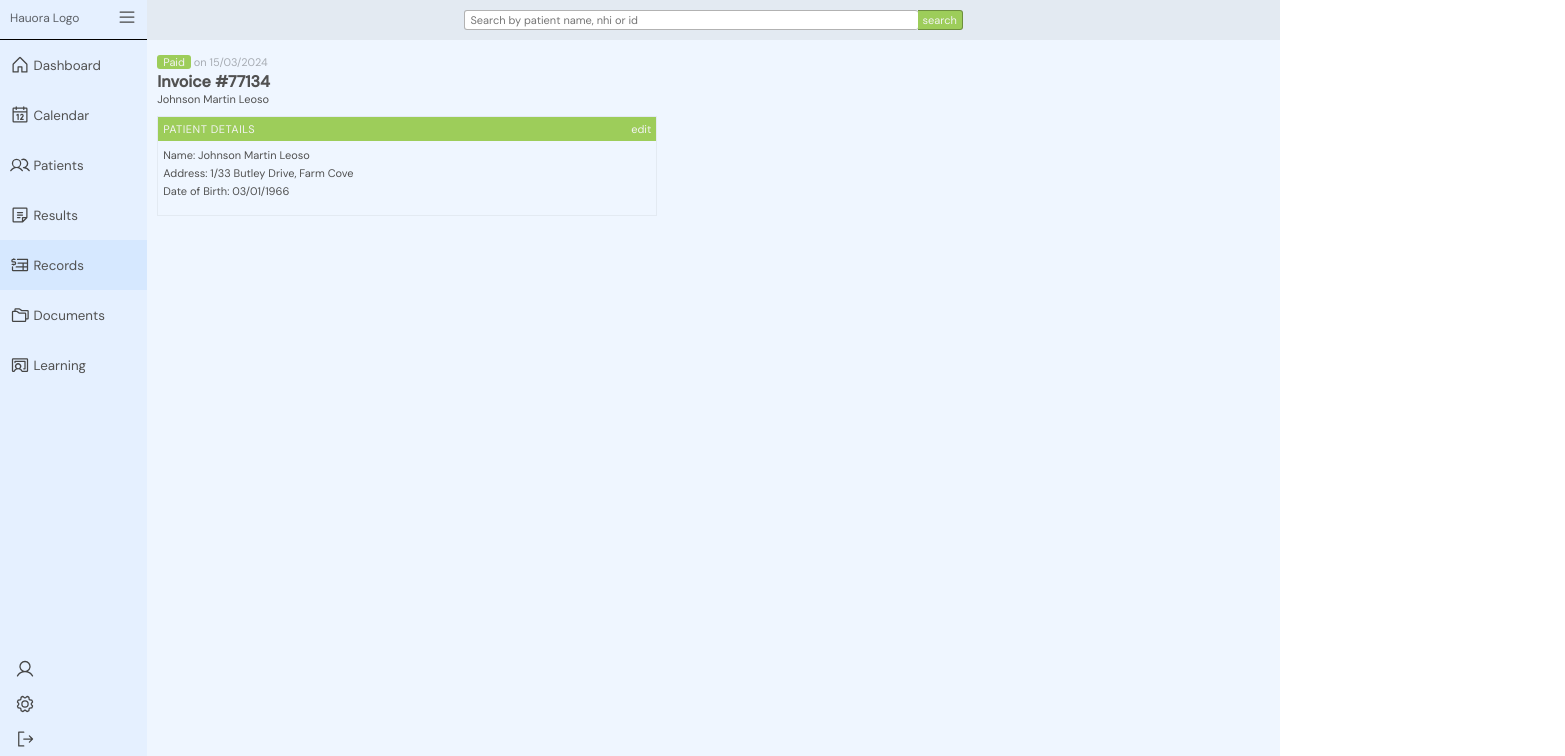
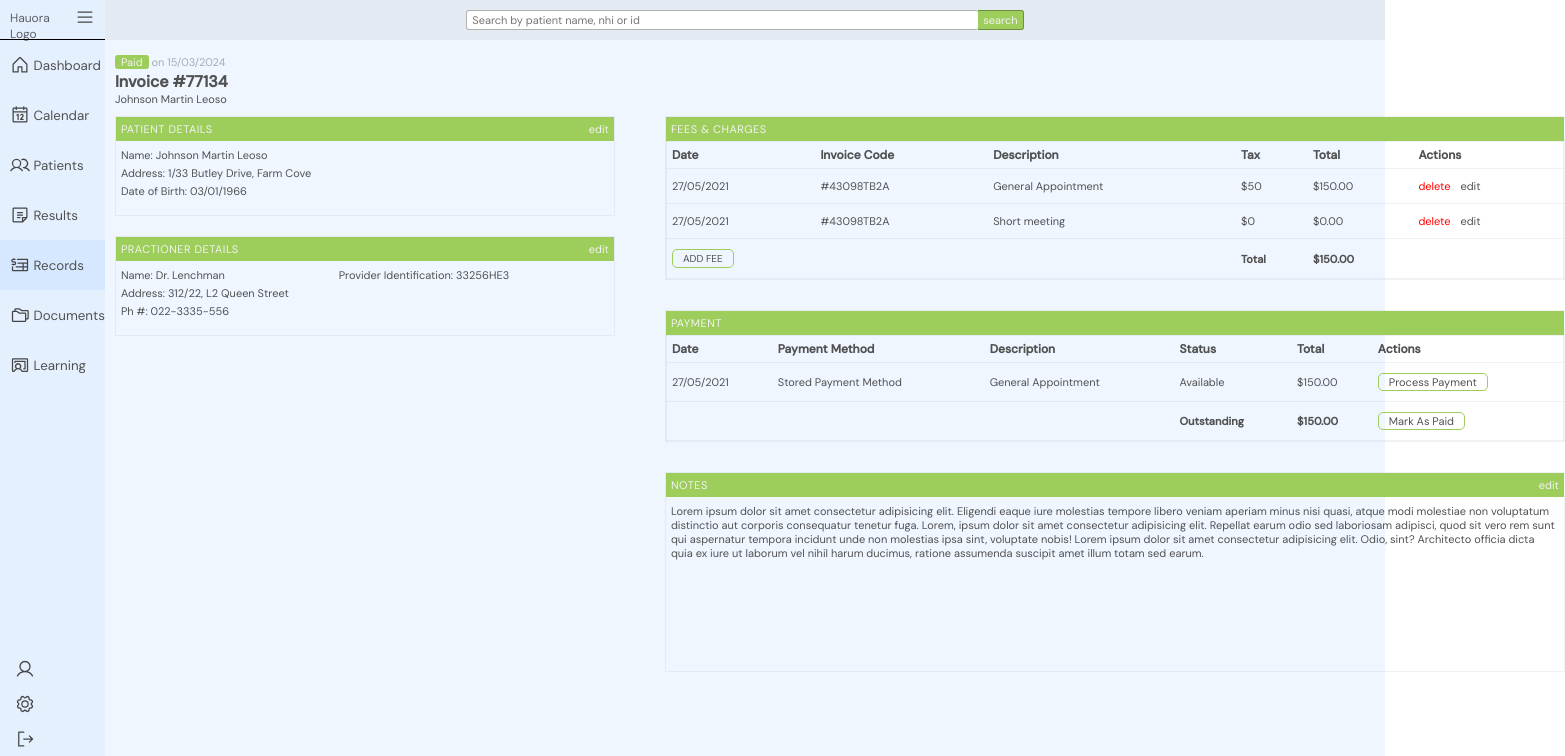
Before and after one commit to DiamondD7/yougotjob_client, a React (Vite) app: page /home in a window 1280 px wide. Both pictures are taken after a click on the button "Records". Shown: the top 756 px of the page, 1565 px wide, since content can reach past the window. Built offline with nearby package versions, Linux system fonts and the light colour scheme.

Commit message:
added notes container

```diff
--- a/src/components/Records/Records.jsx
+++ b/src/components/Records/Records.jsx
@@ -29,6 +29,226 @@ const PatientDetailsContainer = () => {
   );
 };
 
+const PractionerDetailsContainer = () => {
+  return (
+    <div>
+      <div className="practionerdetails-container__wrapper">
+        <div style={{ backgroundColor: "#9dcd5a" }}>
+          <div
+            style={{
+              display: "flex",
+              justifyContent: "space-between",
+              padding: "5px",
+            }}
+          >
+            <p className="contents-headingTitle__text">Practioner Details</p>
+            <button className="contents-edit__btn">edit</button>
+          </div>
+        </div>
+        <div
+          style={{
+            padding: "5px",
+            display: "flex",
+            justifyContent: "space-between",
+          }}
+        >
+          <div>
+            <p className="contents-details__text">Name: Dr. Lenchman</p>
+            <p className="contents-details__text">
+              Address: 312/22, L2 Queen Street
+            </p>
+            <p className="contents-details__text">Ph #: 022-3335-556</p>
+          </div>
+          <div>
+            <p className="contents-details__text">
+              Provider Identification: 33256HE3
+            </p>
+          </div>
+          <div></div>
+          <div></div>
+        </div>
+      </div>
+    </div>
+  );
+};
+
+const InvoicePaymentDetails = () => {
+  return (
+    <div>
+      <div className="feescharge-container__wrapper">
+        <div style={{ backgroundColor: "#9dcd5a" }}>
+          <div
+            style={{
+              display: "flex",
+              justifyContent: "space-between",
+              padding: "5px",
+            }}
+          >
+            <p className="contents-headingTitle__text">Fees & Charges</p>
+          </div>
+        </div>
+        <div>
+          <table className="feescharge-container__table">
+            <thead>
+              <tr>
+                <th>Date</th>
+                <th>Invoice Code</th>
+                <th>Description</th>
+                <th>Tax</th>
+                <th>Total</th>
+                <th>Actions</th>
+              </tr>
+            </thead>
+
+            <tbody>
+              <tr>
+                <td>27/05/2021</td>
+                <td>#43098TB2A</td>
+                <td>General Appointment</td>
+                <td>$50</td>
+                <td>$150.00</td>
+                <td>
+                  <button className="feescharge-table__btn delete">
+                    delete
+                  </button>
+                  <button className="feescharge-table__btn">edit</button>
+                </td>
+              </tr>
+              <tr>
+                <td>27/05/2021</td>
+                <td>#43098TB2A</td>
+                <td>Short meeting</td>
+                <td>$0</td>
+                <td>$0.00</td>
+                <td>
+                  <button className="feescharge-table__btn delete">
+                    delete
+                  </button>
+                  <button className="feescharge-table__btn">edit</button>
+                </td>
+              </tr>
+              <tr>
+                <td>
+                  <button className="feescharge-table-addFee__btn">
+                    Add Fee
+                  </button>
+                </td>
+                <td></td>
+                <td></td>
+                <td>
+                  <strong>Total</strong>
+                </td>
+                <td>
+                  <strong>$150.00</strong>
+                </td>
+                <td></td>
+              </tr>
+            </tbody>
+          </table>
+        </div>
+      </div>
+    </div>
+  );
+};
+
+const PaymentDetailsContainer = () => {
+  return (
+    <div>
+      <div className="paymentdetails-container__wrapper">
+        <div style={{ backgroundColor: "#9dcd5a" }}>
+          <div
+            style={{
+              display: "flex",
+              justifyContent: "space-between",
+              padding: "5px",
+            }}
+          >
+            <p className="contents-headingTitle__text">Payment</p>
+          </div>
+        </div>
+        <div>
+          <table className="feescharge-container__table">
+            <thead>
+              <tr>
+                <th>Date</th>
+                <th>Payment Method</th>
+                <th>Description</th>
+                <th>Status</th>
+                <th>Total</th>
+                <th>Actions</th>
+              </tr>
+            </thead>
+
+            <tbody>
+              <tr>
+                <td>27/05/2021</td>
+                <td>Stored Payment Method</td>
+                <td>General Appointment</td>
+                <td>Available</td>
+                <td>$150.00</td>
+                <td>
+                  <button className="payment-table__btn">
+                    Process Payment
+                  </button>
+                </td>
+              </tr>
+              <tr>
+                <td></td>
+                <td></td>
+                <td></td>
+                <td>
+                  <strong>Outstanding</strong>
+                </td>
+                <td>
+                  <strong>$150.00</strong>
+                </td>
+                <td>
+                  <button className="payment-table__btn">Mark As Paid</button>
+                </td>
+              </tr>
+            </tbody>
+          </table>
+        </div>
+      </div>
+    </div>
+  );
+};
+
+const InvoiceNotesContainer = () => {
+  return (
+    <div>
+      <div className="notes-container__wrapper">
+        <div style={{ backgroundColor: "#9dcd5a" }}>
+          <div
+            style={{
+              display: "flex",
+              justifyContent: "space-between",
+              padding: "5px",
+            }}
+          >
+            <p className="contents-headingTitle__text">Notes</p>
+            <button className="contents-edit__btn">edit</button>
+          </div>
+        </div>
+        <div style={{ padding: "5px" }}>
+          <p className="contents-details__text">
+            Lorem ipsum dolor sit amet consectetur adipisicing elit. Eligendi
+            eaque iure molestias tempore libero veniam aperiam minus nisi quasi,
+            atque modi molestiae non voluptatum distinctio aut corporis
+            consequatur tenetur fuga. Lorem, ipsum dolor sit amet consectetur
+            adipisicing elit. Repellat earum odio sed laboriosam adipisci, quod
+            sit vero rem sunt qui aspernatur tempora incidunt unde non molestias
+            ipsa sint, voluptate nobis! Lorem ipsum dolor sit amet consectetur
+            adipisicing elit. Odio, sint? Architecto officia dicta quia ex iure
+            ut laborum vel nihil harum ducimus, ratione assumenda suscipit amet
+            illum totam sed earum.
+          </p>
+        </div>
+      </div>
+    </div>
+  );
+};
+
 const Records = () => {
   return (
     <div>
@@ -47,8 +267,16 @@ const Records = () => {
           <label className="status-outcome__date"> on 15/03/2024</label>
           <h4>Invoice #77134</h4>
           <p style={{ fontSize: "11px" }}>Johnson Martin Leoso</p>
-          <div style={{ marginTop: "10px" }}>
-            <PatientDetailsContainer />
+          <div style={{ marginTop: "10px", display: "flex" }}>
+            <div>
+              <PatientDetailsContainer />
+              <PractionerDetailsContainer />
+            </div>
+            <div>
+              <InvoicePaymentDetails />
+              <PaymentDetailsContainer />
+              <InvoiceNotesContainer />
+            </div>
           </div>
         </div>
       </div>
--- a/src/styles/recordsstyles.css
+++ b/src/styles/recordsstyles.css
@@ -80,6 +80,18 @@
     cursor: pointer;
 }
 
+.feescharge-table__btn{
+    font-size: 11px;
+    background-color: transparent;
+    border: none;
+    cursor: pointer;
+}
+
+.delete{
+    color: red;
+    margin-right: 10px;
+}
+
 /* ----------------------------PatientDetailsContainer */
 
 .patientdetails-container__wrapper{
@@ -88,3 +100,96 @@
     border: 1px solid rgba(0,0,0,0.050);
 
 }
+
+/* ----------------------------PractionerDetailsContainer */
+
+.practionerdetails-container__wrapper{
+    width: 500px;
+    height: 100px;
+    border: 1px solid rgba(0,0,0,0.050);
+    margin-top: 20px;
+}
+
+/* ----------------------------InvoicePaymentContainer */
+
+.feescharge-container__wrapper{
+    width: 900px;
+    border: 1px solid rgba(0,0,0,0.050);
+    margin-left: 50px;
+}
+
+.feescharge-container__table{
+    width: 100%;
+    border-collapse: collapse;
+    text-align: left;
+}
+
+.feescharge-container__table thead{
+    font-size: 12px;
+    border: 1px solid rgba(0,0,0,0.050);;
+}
+
+.feescharge-container__table thead tr th{
+    padding:5px
+}
+
+
+
+.feescharge-container__table tbody tr{
+    font-size: 11px;
+    border: 1px solid rgba(0,0,0,0.050);;
+}
+
+.feescharge-container__table tbody tr td{
+    padding:10px 5px;
+}
+
+.feescharge-table-addFee__btn{
+    background-color: transparent;
+    font-size: 10px;
+    text-transform: uppercase;
+    padding: 2px 10px;
+    border: 1px solid #9dcd5a;
+    border-radius: 5px;
+    cursor: pointer;
+
+}
+
+.feescharge-table-addFee__btn:hover{
+    background-color: #9dcd5a;
+    color: #f3f3f3;
+
+}
+
+
+/* ----------------------------PaymentDetailsContainer */
+
+.paymentdetails-container__wrapper{
+    width: 900px;
+    border: 1px solid rgba(0,0,0,0.050);
+    margin:30px 0 0 50px;
+}
+
+.payment-table__btn{
+    font-size: 11px;
+    padding: 1px 10px;
+    background-color: transparent;
+    border: 1px solid #9dcd5a;
+    border-radius: 5px;
+    cursor: pointer;
+}
+
+.payment-table__btn:hover{
+    background-color: #9dcd5a;
+    color: #f3f3f3;
+}
+
+
+/* ----------------------------NotesContainer */
+.notes-container__wrapper{
+    width: 900px;
+    height: 200px;
+    border: 1px solid rgba(0,0,0,0.050);
+    margin:30px 0 0 50px;
+    overflow: auto;
+}
```
